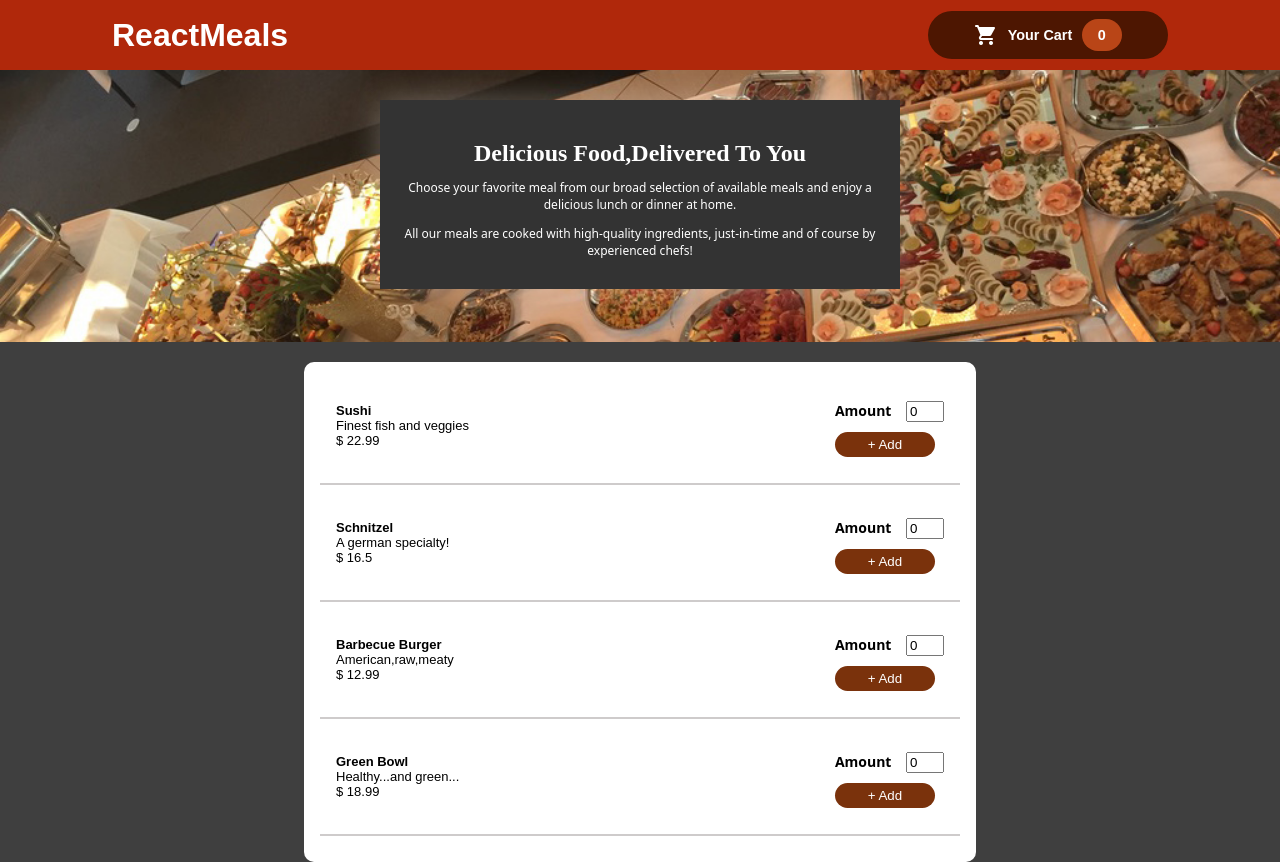
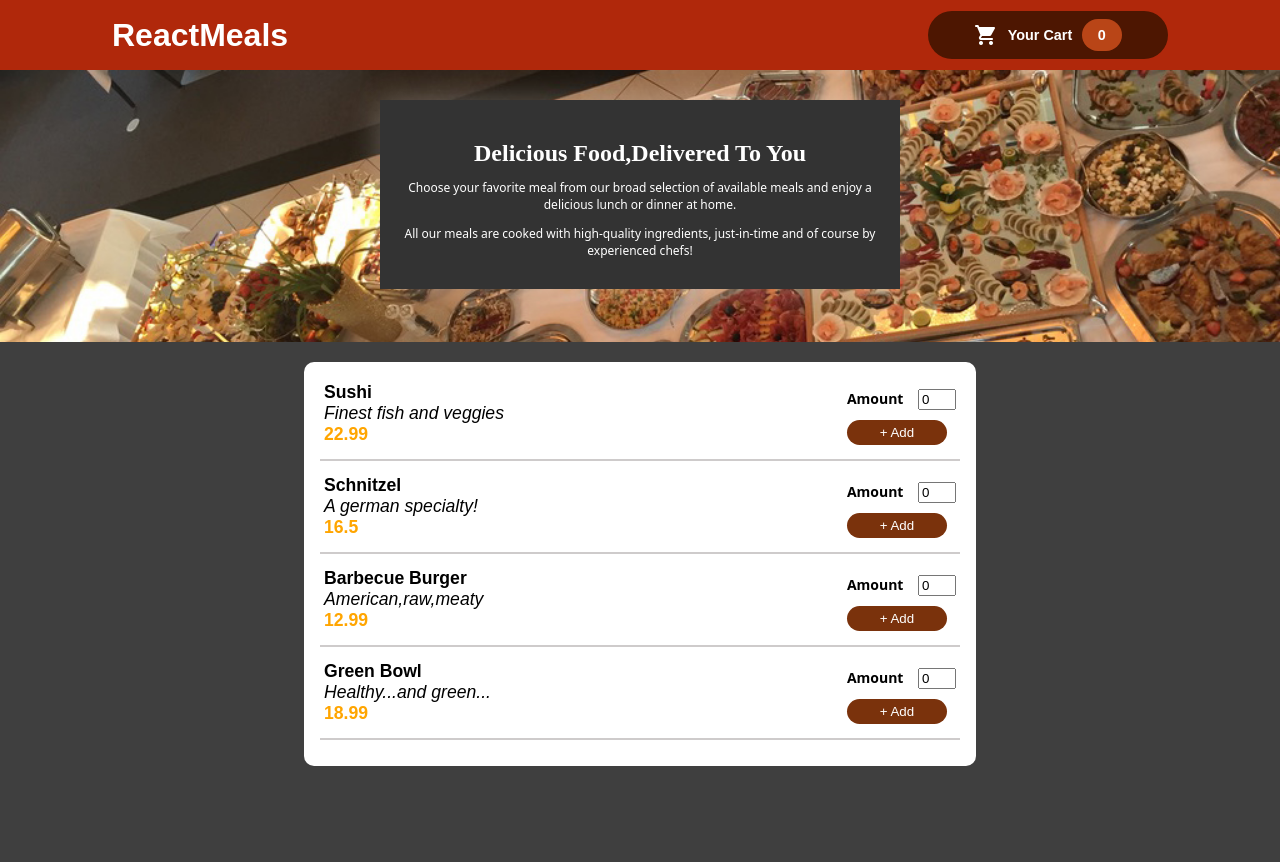
Before and after one commit to Kousay-Jebir/food-delivery-app, a React (Create React App) app: page / in a window 1280 px wide. After the commit the page ends 800 px from the top, so only its background shows below. Built offline with nearby package versions, Linux system fonts and the light colour scheme.

Commit message:
okhor tabdilet fel css

```diff
--- a/src/components/Cart/CartItem/CartItem.js
+++ b/src/components/Cart/CartItem/CartItem.js
@@ -1,10 +1,10 @@
-import React, {useState} from 'react'
+import React, { useState } from 'react'
 import Container from '../../container/Container'
 import CartItemInfo from './CartItemInfo'
 import CartItemButtons from './CartItemButtons'
 import './CartItem.css'
 
-export default function CartItem({item, onItemUpdate}) {
+export default function CartItem({ item, onItemUpdate }) {
     const [quantity, setQuantity] = useState(item.itemQuantity);
 
     const handleQuantityChange = (newQuantity) => {
@@ -14,10 +14,14 @@ export default function CartItem({item, onItemUpdate}) {
     }
 
     return (
-    <Container name='cart-item'>
-        <CartItemInfo item={item} quantity={quantity}/>
-        <CartItemButtons initialQuantity={quantity} onQuantityChange={handleQuantityChange} />
+        <Container name='cart-item'>
+            <CartItemInfo item={item} quantity={quantity} />
+            <CartItemButtons initialQuantity={quantity} onQuantityChange={handleQuantityChange} />
+            <hr style={{
+                border: "1px solid #B94517",
+                marginTop: "0.75rem"
+            }}></hr>
 
-    </Container>
+        </Container>
     )
 }
--- a/src/components/OrderingItem/FoodItemInfo.css
+++ b/src/components/OrderingItem/FoodItemInfo.css
@@ -3,5 +3,5 @@ li {
     margin: 0;
     list-style: none;
     padding: 0;
-    font-size: 13px;
+    font-size: 1.1rem;
 }
--- a/src/components/OrderingItem/FoodItemInfo.js
+++ b/src/components/OrderingItem/FoodItemInfo.js
@@ -2,11 +2,14 @@ import "./FoodItemInfo.css"
 const FoodItemInfo = (props) => {
     return (
         <div className=".food_items-container">
-        <ul >
-            <li><strong>{props.food.foodName}</strong></li>
-            <li>{props.food.foodDescription}</li>
-            <li>$ {props.food.foodPrice}</li>
-        </ul>
-        </div>)
+            <ul >
+                <li><strong>{props.food.foodName}</strong></li>
+                <li><i>{props.food.foodDescription}</i></li>
+                <li style={{
+                    color: "orange",
+                    fontWeight: 'bold'
+                }}>{props.food.foodPrice}</li>
+            </ul>
+        </div >)
 }
 export default FoodItemInfo
--- a/src/components/OrderingItem/OrderingItem.css
+++ b/src/components/OrderingItem/OrderingItem.css
@@ -11,7 +11,7 @@
   display: flex;
   align-items: center;
   justify-content: space-between;
-  padding: 1rem;
+  padding: 0.25rem;
 }
 
 button {
--- a/src/components/container/Container.css
+++ b/src/components/container/Container.css
@@ -16,6 +16,8 @@ h1 {
     background-color: white;
     width: 50%;
     min-width: 250px;
+
+
 }
 
 
```
